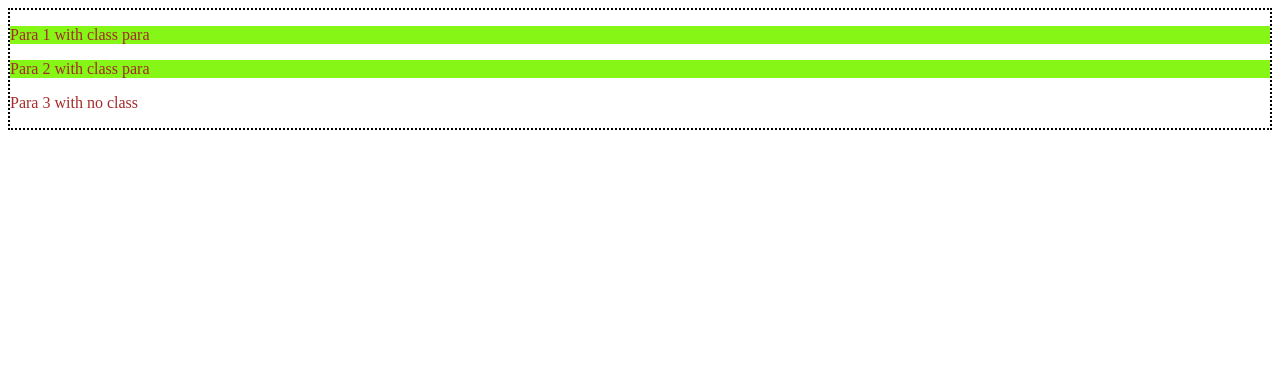
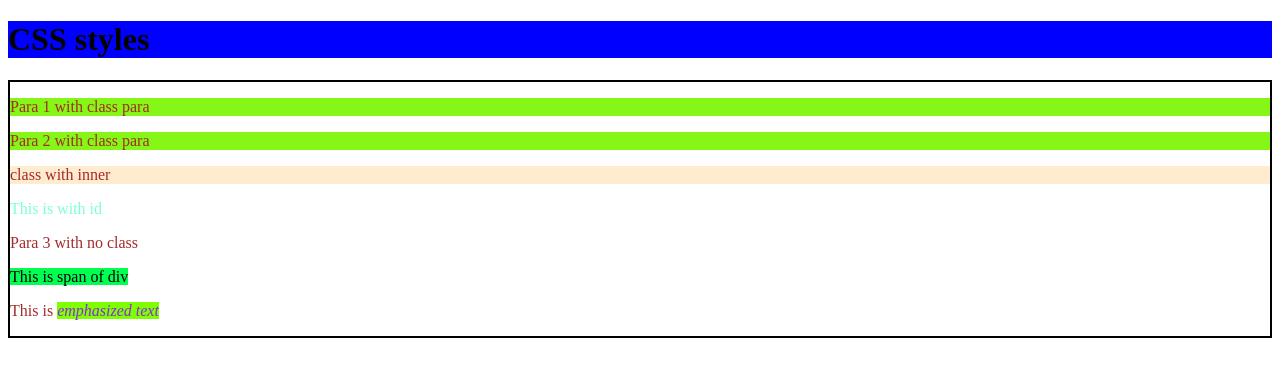
Before and after one commit to vaishuram02/Fullstock, a plain HTML site: page CSS/Selectors/index.html in a window 1280 px wide. Drawn offline with Linux system fonts and the light colour scheme.

Commit message:
updated selectors

```diff
--- a/CSS/Selectors/index.html
+++ b/CSS/Selectors/index.html
@@ -6,12 +6,34 @@
     <title>Selectors</title>
     <link rel="shortcut icon" href="favicon.ico" type="image/x-icon">
     <link rel="stylesheet" href="./style.css">
+    <style>
+        p.inner{
+            background-color: blanchedalmond;
+        }
+        #pid{
+            color:aquamarine
+        }
+        div >span{
+            background-color: rgb(0, 255, 81);
+        }
+        p em{
+            background-color: chartreuse;
+            color: blueviolet;
+        }
+    </style>
 </head>
 <body>
+    <h1 style="background-color: blue;">CSS styles</h1>
     <div id="pr">
         <p class="para">Para 1 with class para</p>
         <p class="para">Para 2 with class para</p>
+        <p class="inner">class with inner</p>
+        <p id="pid">This is with id</p>
         <p>Para 3 with  no class </p>
+        <div>
+            <span>This is span of div</span>
+        </div>
+        <p>This is <em>emphasized text</em></p>
     </div>
 </body>
 </html>
--- a/CSS/Selectors/style.css
+++ b/CSS/Selectors/style.css
@@ -6,5 +6,5 @@ p{
 }
 #pr{
     border: 2px;
-    border-style: dotted;
+    border-style:double;
 }
```
Also changed, not shown: CSS/grid/index.html (added, +21 -0 lines), CSS/grid/style.css (added).
